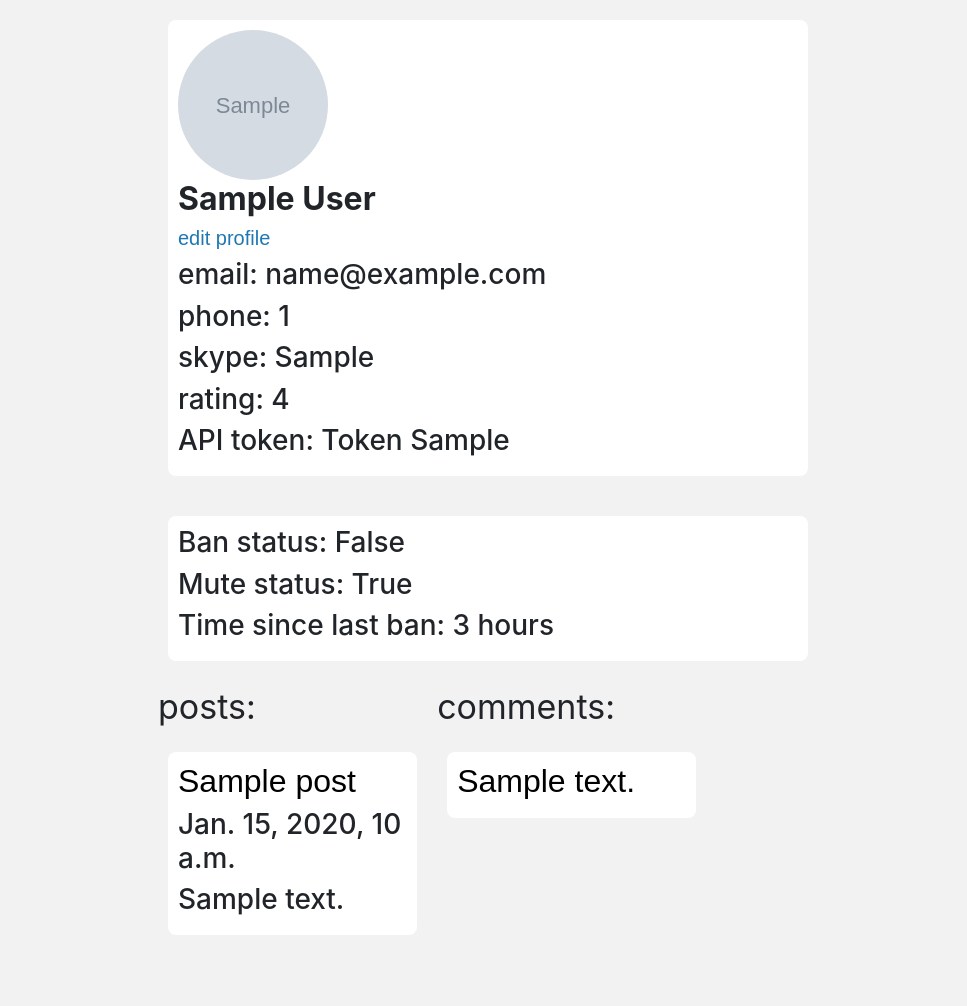
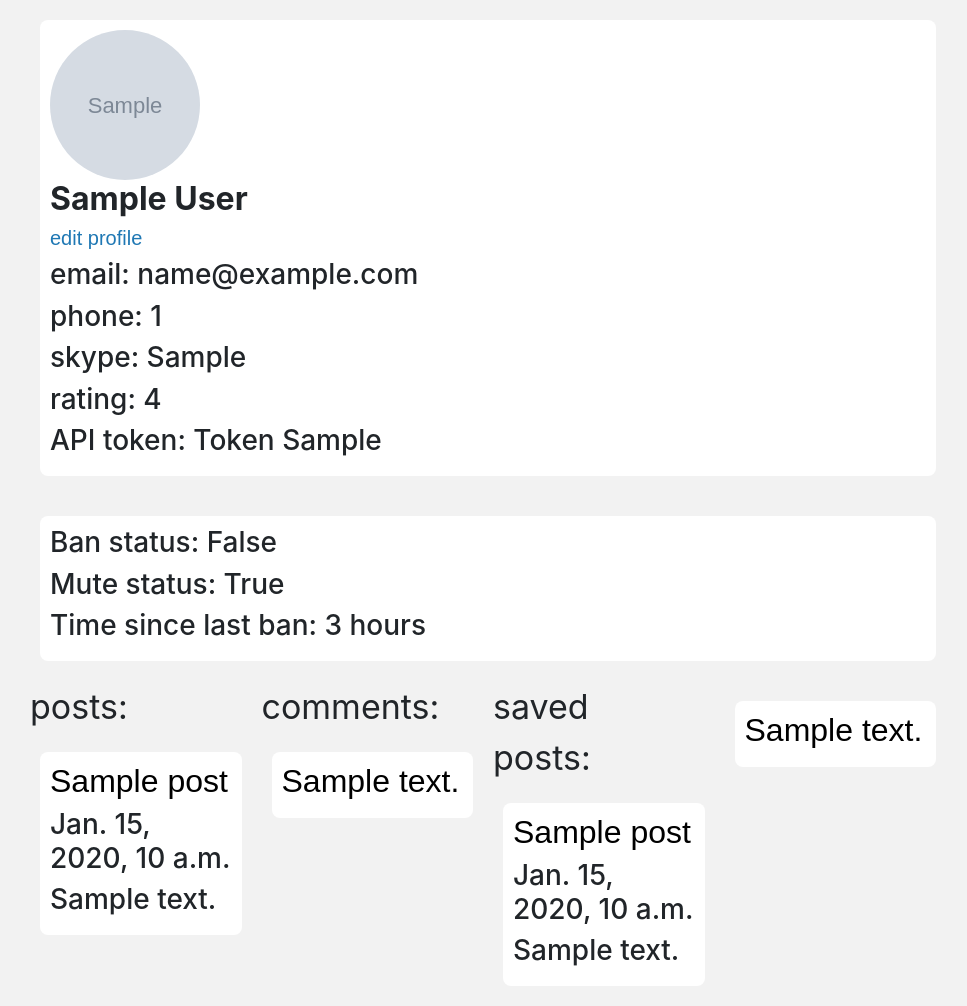
Before and after one commit to SaraFarron/Blog, a Django app: page /en/user/1 in a window 1280 px wide. Shown: the part 58-1064 px from the top of the page, without its empty margins (162-1129 px from the left). Before the commit the page ends 993 px from the top, so only its background shows below. Run offline with Django 3.2, Linux system fonts and the light colour scheme; a user stored in the database is signed in; tables that the repository leaves empty hold one stand-in row (values such as "Sample post"); grey boxes marked "Sample" are stand-in pictures; parts of the project's set-up code (start-up, migrations or seed data) failed here and were passed over; some libraries are stand-ins or nearby versions.

Commit message:
design + save button

```diff
--- a/BlogApp/urls.py
+++ b/BlogApp/urls.py
@@ -7,7 +7,8 @@ app_name = 'blog'
 urlpatterns = [
     path('', Home.as_view(), name='home'),
     path('order_by_date', HomeByDate.as_view(), name='home_by_date'),
-    path('post/<str:pk>', PostPage.as_view(), name='post'),
+    path('post/<str:pk>/', PostPage.as_view(), {'save': True}, name='post'),
+    path('post/<str:pk>/', PostPage.as_view(), {'save': False}, name='post'),
 
     path('create/', CreatePost.as_view(), name='create'),
     path('update/<str:pk>', UpdatePost.as_view(), name='update'),
--- a/static/css/main.css
+++ b/static/css/main.css
@@ -17,7 +17,7 @@ a {
 }
 
 .content {
-    width: 50%;
+    width: 70%;
     margin: 0 auto;
 }
 
--- a/templates/index.html
+++ b/templates/index.html
@@ -21,7 +21,7 @@ style="width: 70%; margin: 10px; display: inline">{% trans 'Create post' %}</a>
             <span>{{ post.user }}</span>
         {% endif %}
         <h3>{{ post.creation_date }}</h3>
-        <h1><a href="{% url 'blog:post' post.id %}">{{ post.name }}</a></h1>
+        <h1><a href="{% url 'blog:post' pk=post.id save=0 %}">{{ post.name }}</a></h1>
         <h3>{{ post.description }}</h3>
         <p></p>
         <div style="position: relative">
--- a/templates/user/profile.html
+++ b/templates/user/profile.html
@@ -30,7 +30,7 @@
 
 </div>
 <div class="row">
-    <div class="col-md-5">
+    <div class="col-md-3">
         <span style="font-size: 34px">{% trans 'posts' %}:</span>
         {% for post in posts %}
         <div class="post">
@@ -44,7 +44,7 @@
             </div>
         {% endfor %}
     </div>
-    <div class="col-md-5">
+    <div class="col-md-3">
         <span style="font-size: 34px">{% trans 'comments' %}:</span>
         {% for comment in comments %}
         <div class="post">
@@ -56,6 +56,33 @@
             </div>
         {% endfor %}
     </div>
+    {% if request_user == user.user %}
+    <div class="col-md-3">
+        <span style="font-size: 34px">{% trans 'saved posts' %}:</span>
+        {% for post in saves_posts %}
+        <div class="post">
+            <h2><a href="{% url 'blog:post' post.id %}">{{ post.name }}</a></h2>
+            <h3>{{ post.creation_date }}</h3>
+            <h3>{{ post.description }}</h3>
+        </div>
+        {% empty %}
+            <div class="post">
+            <h3>{% trans 'No posts yet' %}</h3>
+            </div>
+        {% endfor %}
+    </div>
+    <div class="col-md-3">
+        {% for comment in saves_comments %}
+        <div class="post">
+            <h2><a href="{% url 'blog:post' comment.post.id %}">{{ comment.text }}</a></h2>
+        </div>
+        {% empty %}
+            <div class="post">
+            <h3>{% trans 'No saved comments yet' %}</h3>
+            </div>
+        {% endfor %}
+    </div>
+    {% endif %}
 </div>
 
 {% endblock %}
--- a/user/views.py
+++ b/user/views.py
@@ -99,7 +99,14 @@ class Profile(View):
         comments = Comment.objects.filter(user=user)
         last_time_banned = user.last_ban_date
 
-        context = {'posts': posts, 'comments': comments, 'user': user, 'request_user': request.user}
+        saves_posts = Post.objects.filter(saved_by=user)
+        saves_comments = Comment.objects.filter(saved_by=user)
+
+        context = {'posts': posts,
+                   'comments': comments, 'user': user,
+                   'request_user': request.user,
+                   'saves_posts': saves_posts,
+                   'saves_comments': saves_comments}
 
         if last_time_banned:
             time_since_ban = datetime.now(timezone.utc) - last_time_banned
```
Also changed, not shown: BlogApp/views.py (+20 -2 lines), templates/blog/post.html (+8 -0 lines), static/images/save_button.png (added), static/images/save_button_active.png (added), 1 other file.
